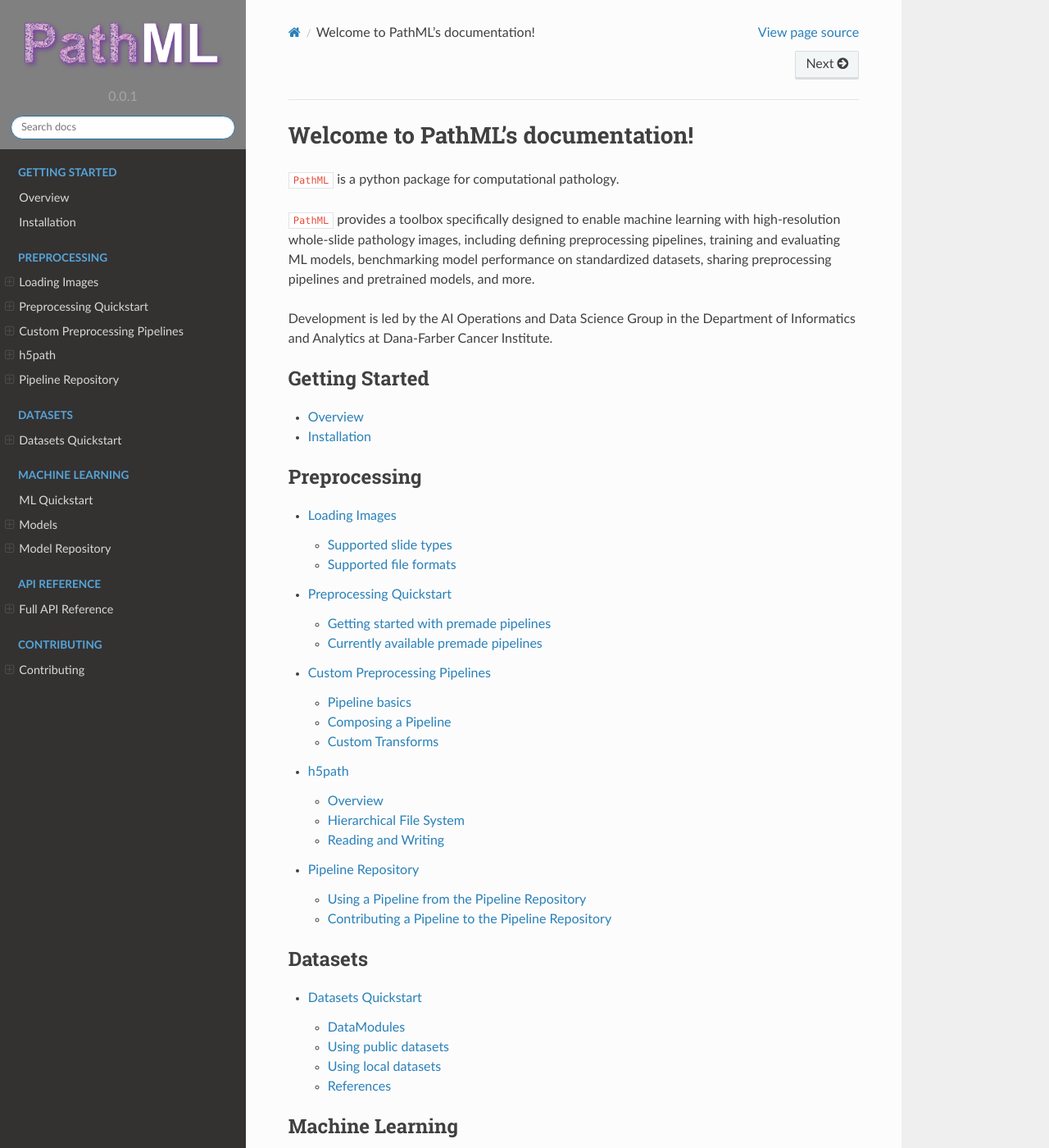
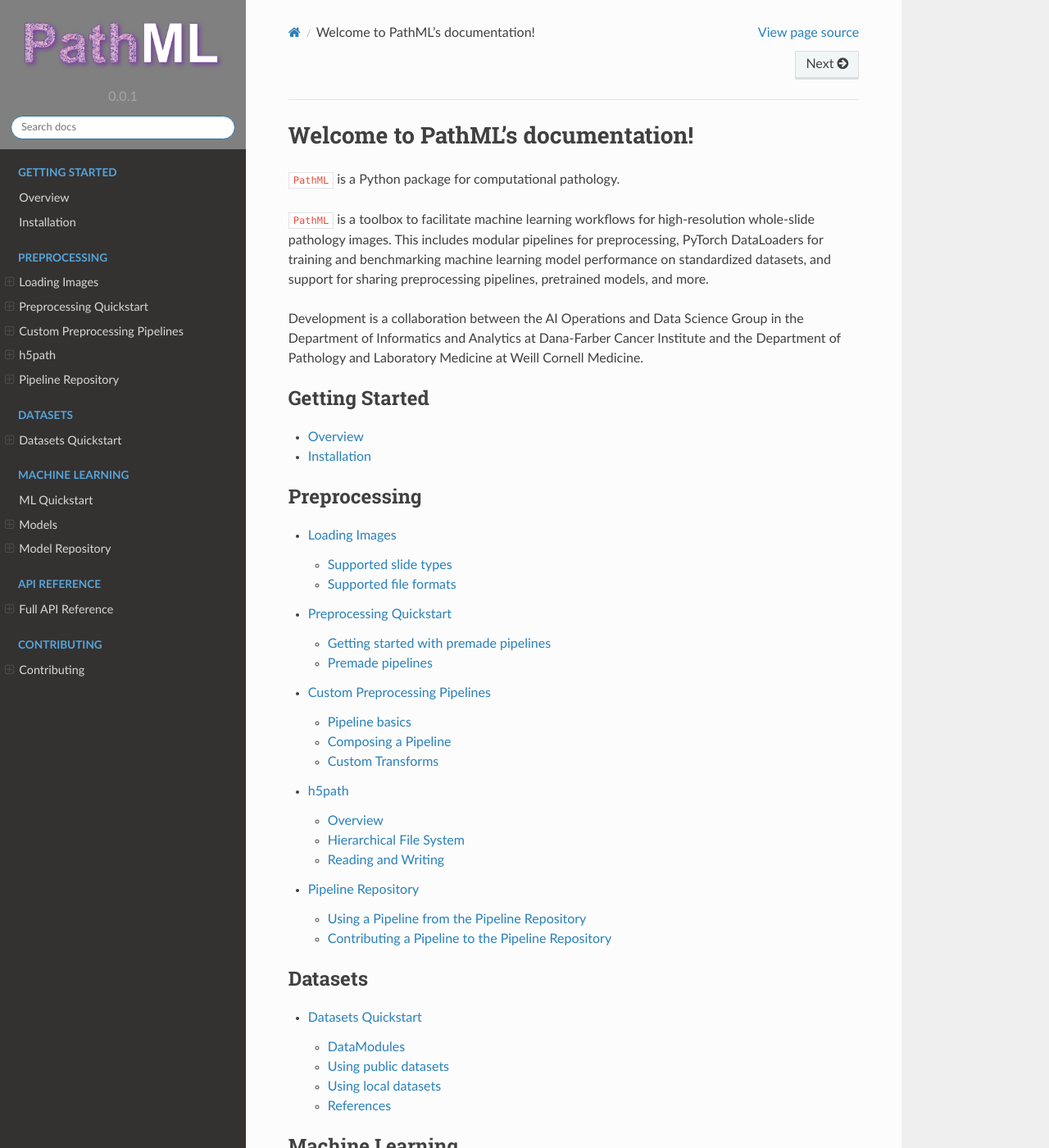
Before and after one commit to Dana-Farber-AIOS/pathml, a Sphinx documentation site: the page built from docs/source/index.rst, in a window 1280 px wide and 1400 px high. Shown: the whole window at 82% size. Built offline with Sphinx 7.4.7 and the Read the Docs theme 2.0.0, drawn with Linux system fonts in a browser that asks for light colours; formulas are drawn with MathJax 3; pages that are not in the unit, such as notebooks, are missing from menus; some of the changed text lies outside the part shown.

Commit message:
update docs

```diff
--- a/docs/source/custom_pipelines.rst
+++ b/docs/source/custom_pipelines.rst
@@ -3,7 +3,7 @@
 
 ``PathML`` makes designing preprocessing pipelines easy. In this section we will walk through how to define a
 :class:`~pathml.preprocessing.pipeline.Pipeline` object by composing pre-made
-:class:`~pathml.preprocessing.transforms.Transform`s, and how to implement a
+:class:`~pathml.preprocessing.transforms.Transform` s, and how to implement a
 new custom :class:`~pathml.preprocessing.transforms.Transform`.
 
 Pipeline basics
@@ -14,7 +14,7 @@
 is called, tiles are lazily extracted from the slide by
 :meth:`~pathml.core.slide_data.SlideData.generate_tiles` and passed to the
 :class:`~pathml.preprocessing.pipeline.Pipeline`, which modifies the :class:`~pathml.core.tile.Tile` object in place.
-Finally, the processed tile is saved.
+Finally, all processed tiles are aggregated into a single `~h5py.Dataset` array and a PyTorch Dataset is generated.
 This design facilitates preprocessing of gigapixel-scale whole-slide images, because :class:`~pathml.core.tile.Tile`
 objects are small enough to fit in memory.
 
--- a/docs/source/index.rst
+++ b/docs/source/index.rst
@@ -6,15 +6,16 @@
 Welcome to PathML's documentation!
 ==================================
 
-``PathML`` is a python package for computational pathology.
+``PathML`` is a Python package for computational pathology.
 
-``PathML`` provides a toolbox specifically designed to enable machine learning with high-resolution
-whole-slide pathology images, including defining preprocessing pipelines, training and evaluating ML models,
-benchmarking model performance on standardized datasets, sharing preprocessing pipelines and pretrained models,
-and more.
+``PathML`` is a toolbox to facilitate machine learning workflows for high-resolution whole-slide pathology
+images. This includes modular pipelines for preprocessing, PyTorch DataLoaders for training and benchmarking
+machine learning model performance on standardized datasets, and support for sharing preprocessing pipelines,
+pretrained models, and more.
 
-Development is led by the AI Operations and Data Science Group in the Department of Informatics and Analytics at
-Dana-Farber Cancer Institute.
+Development is a collaboration between the AI Operations and Data Science Group in the Department of Informatics
+and Analytics at Dana-Farber Cancer Institute and the Department of Pathology and Laboratory Medicine at Weill
+Cornell Medicine.
 
 
 .. toctree::
```
Also changed, not shown: docs/source/loading_slides.rst (+5 -4 lines), docs/source/model_repo.rst (+7 -0 lines), docs/source/overview.rst (+8 -7 lines), docs/source/preprocessing.rst (+4 -5 lines).
